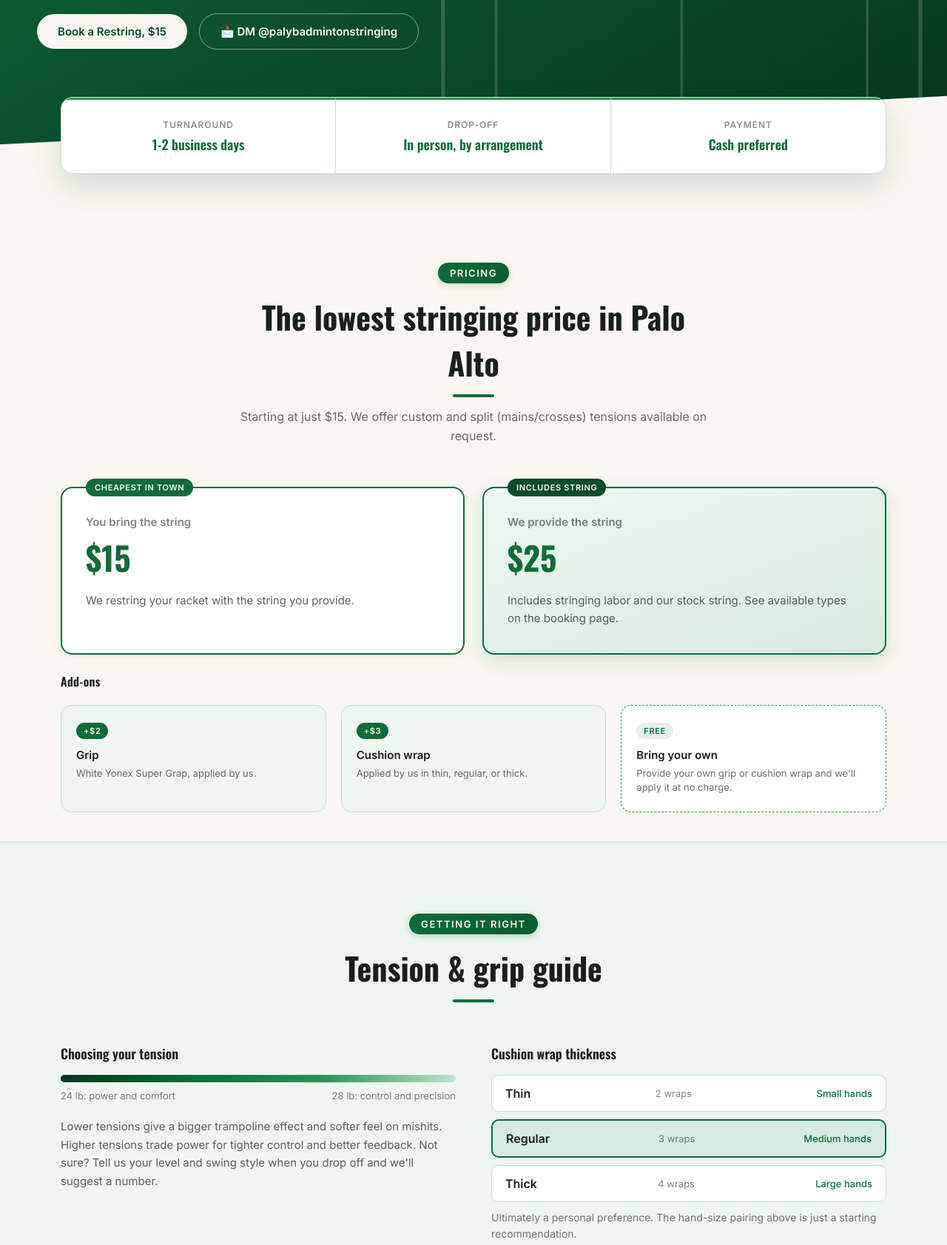
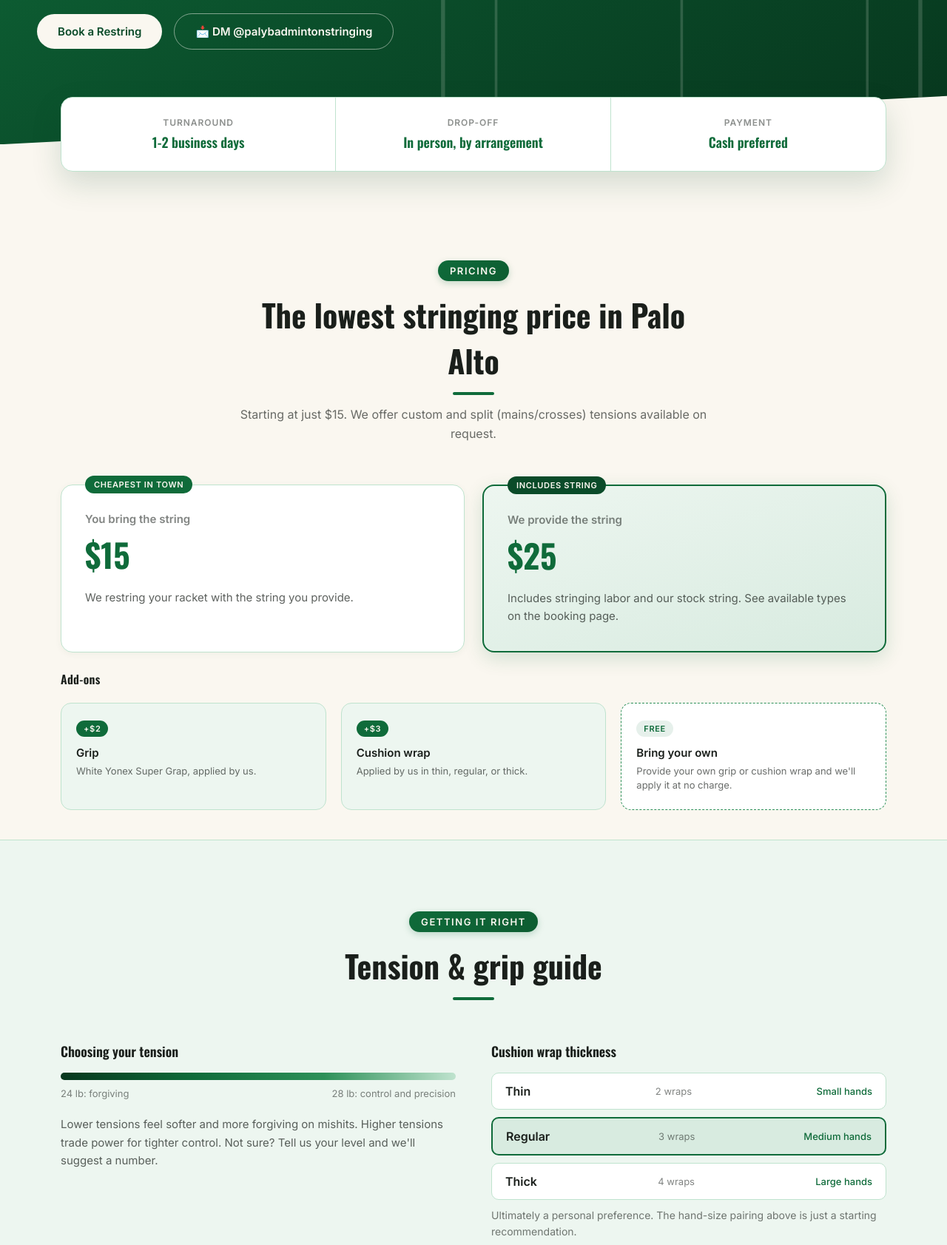
Before and after one commit to DarrenChan99/BadmintonStringing, a website: page public/index.html in a window 1280 px wide. Shown: the part 420-2103 px from the top of the page at 74% size. Drawn offline with nearby package versions, Linux system fonts and the light colour scheme; no server answers.

Commit message:
small tweeks

```diff
--- a/public/index.html
+++ b/public/index.html
@@ -28,9 +28,7 @@
   .facts { max-width:1180px; margin:-64px auto 0; padding:0 32px; position:relative; z-index:2; }
   .facts-card { background:#fff; border:1px solid var(--green-200); border-radius:16px;
     box-shadow:0 16px 40px rgba(10,75,41,0.16); display:grid; grid-template-columns:repeat(3,1fr); overflow:hidden; }
-  .fact { padding:26px 24px; text-align:center; border-right:1px solid var(--green-200); border-top:3px solid var(--green-400);
-    transition:background .2s ease, border-top-color .2s ease; }
-  .fact:hover { background:var(--green-50); border-top-color:var(--green); }
+  .fact { padding:26px 24px; text-align:center; border-right:1px solid var(--green-200); }
   .fact:last-child { border-right:none; }
   .fact .label { font-size:12px; font-weight:600; letter-spacing:0.08em; text-transform:uppercase; color:rgba(26,31,27,0.5); margin-bottom:6px; }
   .fact .value { font-family:'Oswald',sans-serif; font-weight:600; font-size:18px; color:var(--green); }
@@ -107,7 +105,7 @@
     <h1 style="margin-top:18px;">Restrung from just <span style="color:#BFE3CE;">$15</span></h1>
     <p>The cheapest full-service stringing in Palo Alto. Drop off in person, pick your tension, and get back on court in 1-2 days.</p>
     <div style="display:flex;gap:16px;flex-wrap:wrap;align-items:center;">
-      <a class="btn btn-light" href="/order">Book a Restring, $15</a>
+      <a class="btn btn-light" href="/order">Book a Restring</a>
       <a class="btn btn-ghost-light" href="https://instagram.com/palybadmintonstringing" target="_blank" rel="noopener">📩 DM @palybadmintonstringing</a>
     </div>
   </div>
@@ -129,7 +127,7 @@
     <p>Starting at just $15. We offer custom and split (mains/crosses) tensions available on request.</p>
   </div>
   <div class="price-grid">
-    <div class="price-card" style="border:2px solid var(--green);">
+    <div class="price-card">
       <div class="price-tag" style="background:var(--green);">Cheapest in town</div>
       <div class="title">You bring the string</div>
       <div class="price">$15</div>
@@ -160,8 +158,8 @@
     <div>
       <h3>Choosing your tension</h3>
       <div class="tension-bar"></div>
-      <div class="tension-labels"><span>24 lb: power and comfort</span><span>28 lb: control and precision</span></div>
-      <p style="font-size:15px;line-height:1.65;color:rgba(26,31,27,0.7);margin:0;">Lower tensions give a bigger trampoline effect and softer feel on mishits. Higher tensions trade power for tighter control and better feedback. Not sure? Tell us your level and swing style when you drop off and we'll suggest a number.</p>
+      <div class="tension-labels"><span>24 lb: forgiving</span><span>28 lb: control and precision</span></div>
+      <p style="font-size:15px;line-height:1.65;color:rgba(26,31,27,0.7);margin:0;">Lower tensions feel softer and more forgiving on mishits. Higher tensions trade power for tighter control. Not sure? Tell us your level and we'll suggest a number.</p>
     </div>
     <div>
       <h3>Cushion wrap thickness</h3>
@@ -177,7 +175,7 @@
   <h2>Ready to get strung, from $15?</h2>
   <p>Cash preferred at drop-off. Questions? DM us directly and we'll reply fast.</p>
   <div style="display:flex;gap:16px;justify-content:center;flex-wrap:wrap;">
-    <a class="btn btn-light" href="/order">Book a Restring, $15</a>
+    <a class="btn btn-light" href="/order">Book a Restring</a>
     <a class="btn btn-ghost-light" href="https://instagram.com/palybadmintonstringing" target="_blank" rel="noopener">📩 DM @palybadmintonstringing</a>
   </div>
 </section>
```
